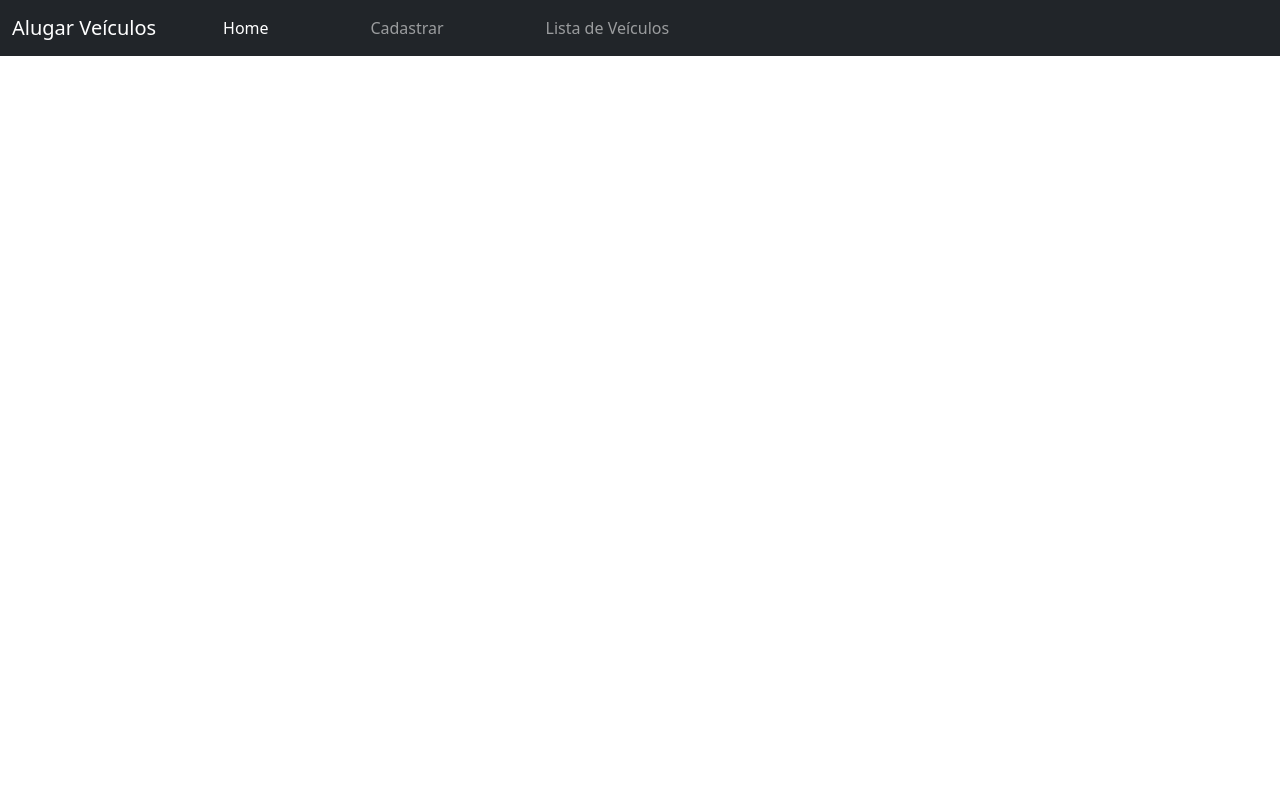
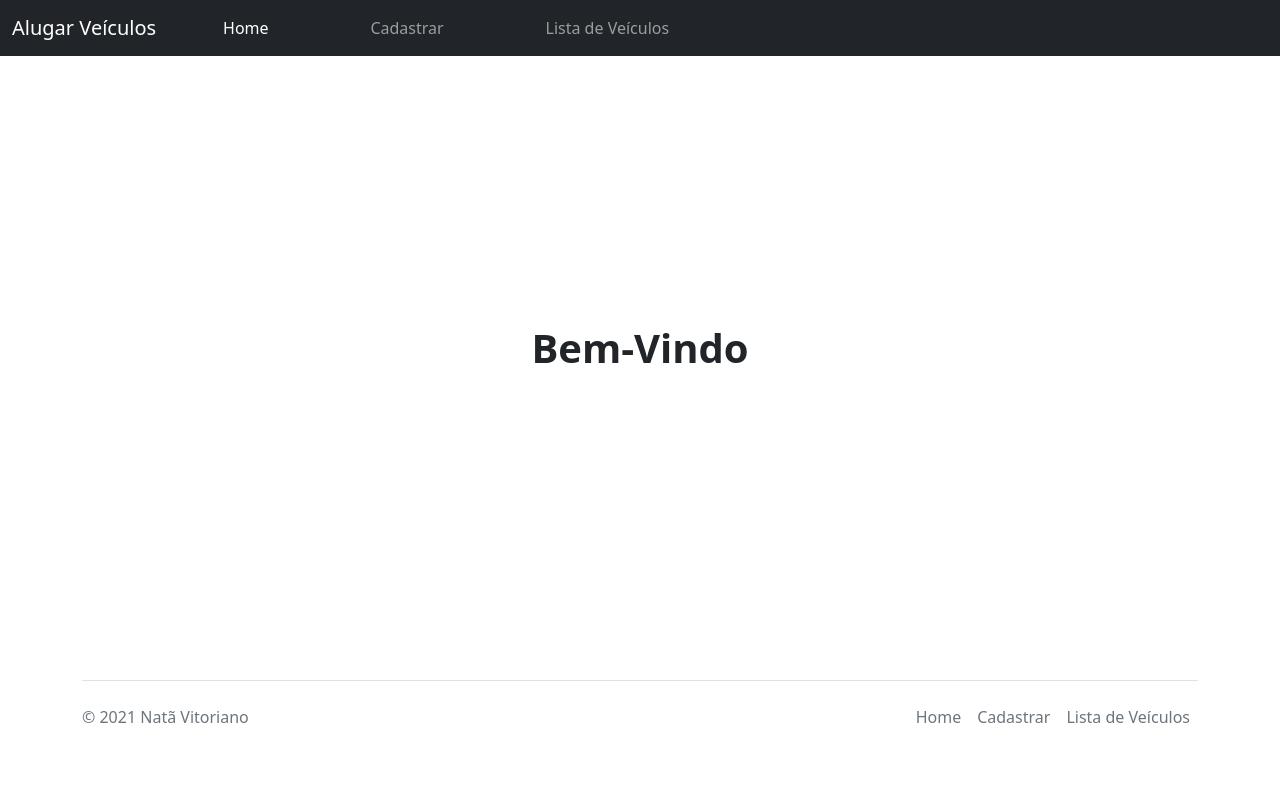
Before and after one commit to natavitoriano/rent-cars-php, a PHP site: template src/pages/home.php in a window 1280 px wide. Run offline with PHP 8.4, Linux system fonts and the light colour scheme; the template is opened without the code that fills it, so the values that code supplies are empty.

Commit message:
Adding footer on the pages

```diff
--- a/src/pages/home.php
+++ b/src/pages/home.php
@@ -9,7 +9,7 @@
     <title>Home</title>
 </head>
 <body>
-    <div>
+    <div class="h-100">
         <header>
         <nav class="navbar navbar-expand-lg navbar-dark bg-dark">
             <div class="container-fluid">
@@ -27,6 +27,19 @@
             </div>
         </nav>
         </header>
+        <main class="d-flex justify-content-center align-items-center h-75">
+            <p class="fs-1 fw-bold">Bem-Vindo</p>
+        </main>
+        <div class="container">
+            <footer class="d-flex flex-wrap justify-content-between align-items-center py-3 my-4 border-top">
+                    <p class="col-md-4 mb-0 text-muted">© 2021 Natã Vitoriano</p>
+                    <ul class="nav col-md-4 justify-content-end">
+                        <li class="nav-item"><a href="#" class="nav-link px-2 text-muted active" aria-current="page">Home</a></li>
+                        <li class="nav-item"><a href="./register.php" class="nav-link px-2 text-muted">Cadastrar</a></li>
+                        <li class="nav-item"><a href="./list.php" class="nav-link px-2 text-muted">Lista de Veículos</a></li>
+                    </ul>
+            </footer>
+        </div>
     </div>
     <script src="../bootstrap/js/bootstrap.bundle.min.js"></script>
 </body>
```
Also changed, not shown: src/pages/list.php (+13 -0 lines), src/pages/register.php (+13 -0 lines).
